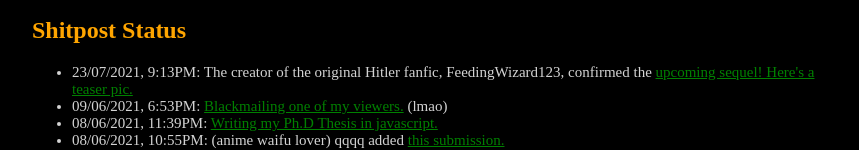
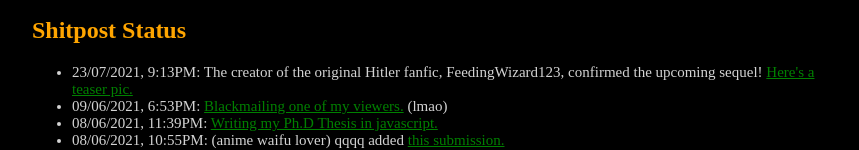
Before and after one commit to naordl/naordl.github.io, a plain HTML site: page index.html in a window 1280 px wide. Shown: the part 224-374 px from the top of the page, without its empty margins (208-1067 px from the left). Drawn offline with Linux system fonts and the light colour scheme.

Commit message:
Autocommit.

```diff
--- a/index.html
+++ b/index.html
@@ -29,7 +29,7 @@
         <h2>Shitpost Status</h2>
 
         <ul>
-            <li>23/07/2021, 9:13PM: The creator of the original Hitler fanfic, FeedingWizard123, confirmed the <a href="pix/hitler_nein.jpg">upcoming sequel! Here's a teaser pic.</a></li>
+            <li>23/07/2021, 9:13PM: The creator of the original Hitler fanfic, FeedingWizard123, confirmed the upcoming sequel! <a href="pix/hitler_nein.jpg">Here's a teaser pic.</a></li>
             <li>09/06/2021, 6:53PM: <a href="sub/blackmail.html">Blackmailing one of my viewers.</a> (lmao)</li>
             <li>08/06/2021, 11:39PM: <a href="https://www.youtube.com/watch?v=lJwnii5m6q4">Writing my Ph.D Thesis in javascript.</a></li>
             <li>08/06/2021, 10:55PM: (anime waifu lover) qqqq added <a href="pix/weak_fear_strong.jpg">this submission.</a></li>
```
